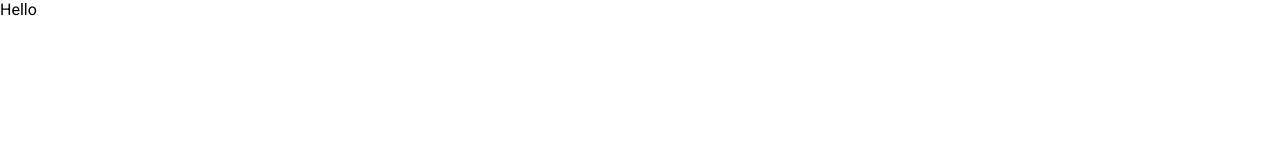
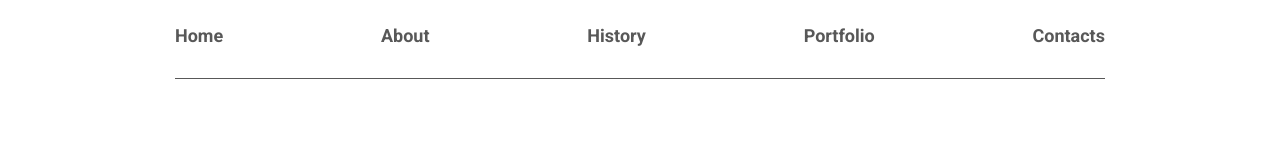
Before and after one commit to PavelStrelchenia/aivazovski_page, a plain HTML site: page index.html in a window 1280 px wide. Drawn offline with Linux system fonts and the light colour scheme.

Commit message:
header section

```diff
--- a/index.css
+++ b/index.css
@@ -1,2 +1,3 @@
 @import url(styles/basic.css);
 @import url(styles/variables.css);
+@import url(styles/header.css);
--- a/index.html
+++ b/index.html
@@ -14,6 +14,37 @@
     <title>Aivazovski</title>
   </head>
   <body>
-    Hello
+    <header class="header" aria-label="header">
+      <div class="container">
+        <nav class="nav" aria-label="navigation">
+          <ul class="nav-list" aria-label="header navigation nav-list">
+            <li>
+              <a href="#" class="nav-link" aria-label="link to home">Home</a>
+            </li>
+            <li>
+              <a href="#" class="nav-link" aria-label="link to about">About</a>
+            </li>
+            <li>
+              <a href="#" class="nav-link" aria-label="link to history"
+                >History</a
+              >
+            </li>
+            <li>
+              <a href="#" class="nav-link" aria-label="link to portfolio"
+                >Portfolio</a
+              >
+            </li>
+            <li>
+              <a href="#" class="nav-link" aria-label="link to contacts"
+                >Contacts</a
+              >
+            </li>
+          </ul>
+        </nav>
+      </div>
+    </header>
+    <main></main>
+
+    <footer></footer>
   </body>
 </html>
--- a/styles/basic.css
+++ b/styles/basic.css
@@ -5,4 +5,22 @@
 body {
   margin: 0;
   font-family: "Roboto", sans-serif;
+  border-color: var(--bgc-main);
 }
+
+a {
+  text-decoration: none;
+  color: unset;
+}
+
+ul {
+  list-style: none;
+  margin: 0;
+  padding: 0;
+}
+
+.container {
+  margin: 0 auto;
+  max-width: 970px;
+  padding: 0 20px;
+}
--- /dev/null
+++ b/styles/header.css
@@ -0,0 +1,54 @@
+.header {
+  padding: 25px 0 0 0;
+}
+
+.nav {
+  width: 100%;
+}
+
+.nav::after {
+  content: "";
+  display: block;
+  width: 100%;
+  height: 1px;
+  margin: 32px 0 0 0;
+  background-color: var(--font-color-grey);
+}
+
+.nav-list {
+  width: 100%;
+  display: flex;
+  justify-content: space-between;
+  align-items: center;
+}
+
+.nav-link {
+  color: var(--font-color-grey);
+  font-size: 18px;
+  font-weight: 700;
+  position: relative;
+}
+.nav-link::after {
+  content: "";
+  position: absolute;
+  left: 0;
+  right: 100%;
+  bottom: -10px;
+  height: 1px;
+  background-color: var(--color-main-black);
+  transition: right 0.22s;
+}
+
+.nav-link:hover {
+  color: var(--font-color-main-black);
+}
+
+.nav-link:hover::after {
+  right: 0;
+}
+
+@media (max-width: 480px) {
+  .header {
+    display: none;
+  }
+}
--- a/styles/variables.css
+++ b/styles/variables.css
@@ -1,3 +1,8 @@
 :root {
-  --bgc-main: #fff;
+  --bg-main: #fff;
+  --bg-main-gray: #f6f6f6;
+
+  --font-color-grey: #585858;
+
+  --color-main-black: #070707;
 }
```
